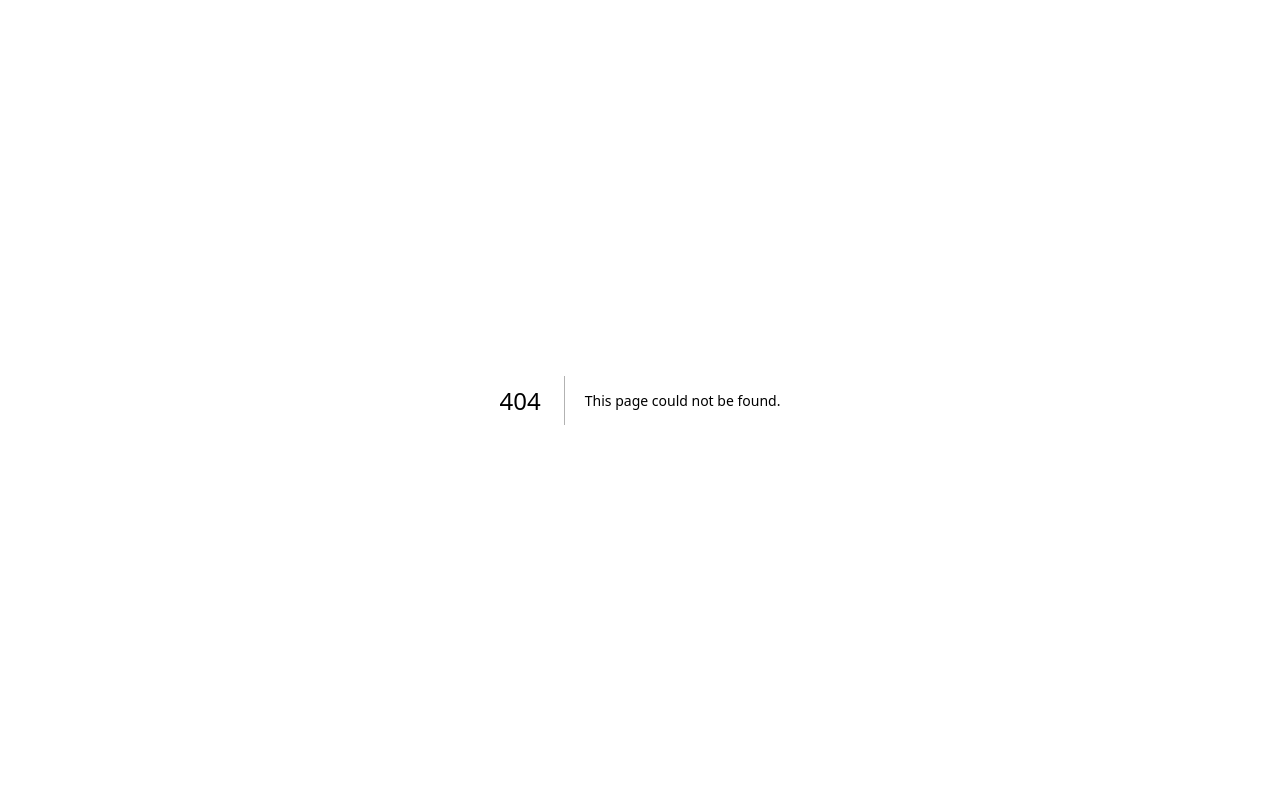
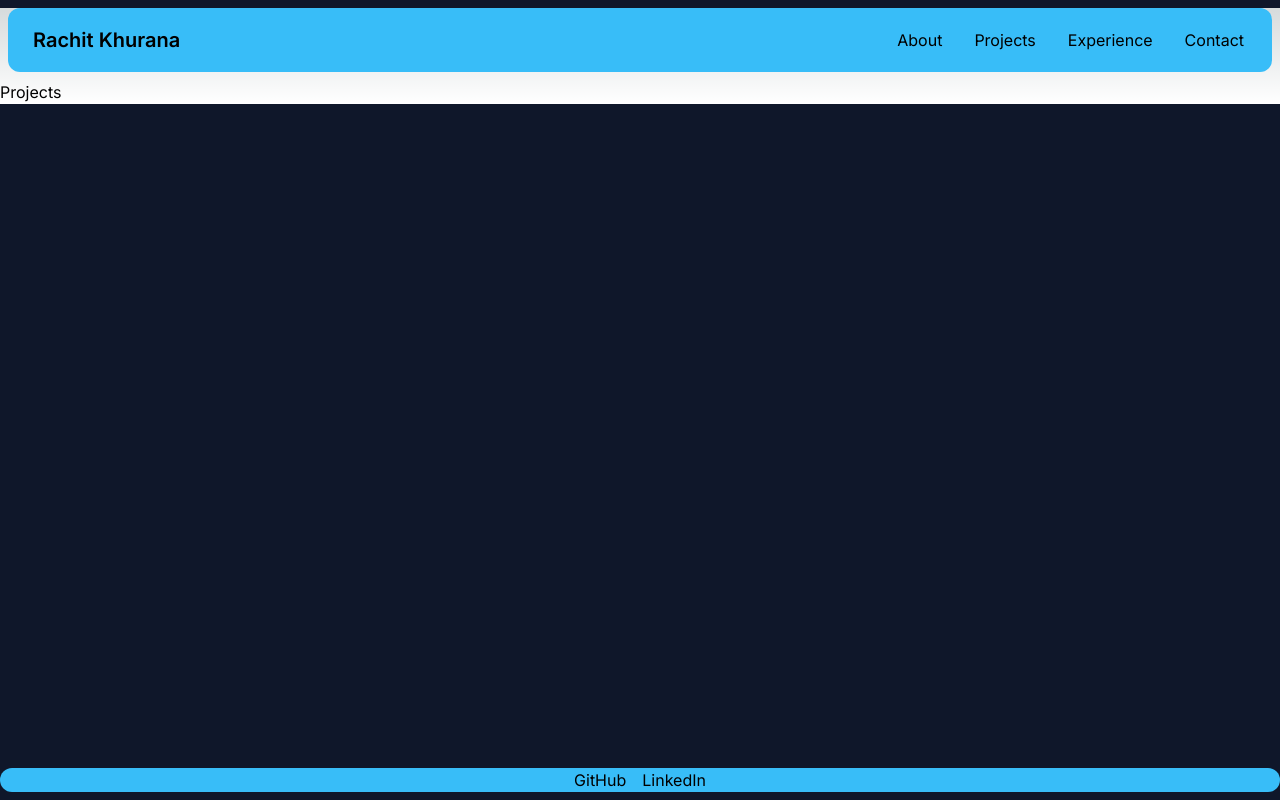
Before and after one commit to notnotrachit/notnotrachit.github.io, a Next.js app: page /projects in a window 1280 px wide. Before the commit this address had no page. Built offline with nearby package versions, Linux system fonts and the light colour scheme.

Commit message:
Base structure

```diff
--- a/app/layout.js
+++ b/app/layout.js
@@ -1,17 +1,57 @@
-import './globals.css'
-import { Inter } from 'next/font/google'
+import "./globals.css";
+import { Inter } from "next/font/google";
+import Link from "next/link";
 
-const inter = Inter({ subsets: ['latin'] })
+const inter = Inter({ subsets: ["latin"] });
 
 export const metadata = {
-  title: 'Create Next App',
-  description: 'Generated by create next app',
-}
+  title: "Rachit Khurana",
+  description: "Full Stack Developer",
+};
 
 export default function RootLayout({ children }) {
   return (
-    <html lang="en">
-      <body className={inter.className}>{children}</body>
+    <html lang="en" data-theme="night">
+      <body className={inter.className}>
+        <div className="m-2">
+          <div className="navbar bg-primary rounded-xl">
+            <div className="flex-1">
+              <Link className="btn btn-ghost normal-case text-xl" href="/">
+                Rachit Khurana
+              </Link>
+            </div>
+            <div className="flex-none">
+              <ul className="menu menu-horizontal px-1">
+                <li>
+                  <a>About</a>
+                </li>
+                <li>
+                  <Link href="/projects">Projects</Link>
+                </li>
+                <li>
+                  <a>Experience</a>
+                </li>
+                <li>
+                  <a>Contact</a>
+                </li>
+              </ul>
+            </div>
+          </div>
+        </div>
+        {children}
+        <div className="fixed mb-2 bottom-0 w-full bg-primary flex justify-center rounded-xl">
+          <div className="">
+            <ul className="flex">
+              <li className="mx-2">
+                <a>GitHub</a>
+              </li>
+              <li className="mx-2">
+                <a>LinkedIn</a>
+              </li>
+            </ul>
+          </div>
+        </div>
+      </body>
     </html>
-  )
+  );
 }
--- a/app/page.js
+++ b/app/page.js
@@ -1,113 +1,7 @@
-import Image from 'next/image'
-
 export default function Home() {
   return (
-    <main className="flex min-h-screen flex-col items-center justify-between p-24">
-      <div className="z-10 w-full max-w-5xl items-center justify-between font-mono text-sm lg:flex">
-        <p className="fixed left-0 top-0 flex w-full justify-center border-b border-gray-300 bg-gradient-to-b from-zinc-200 pb-6 pt-8 backdrop-blur-2xl dark:border-neutral-800 dark:bg-zinc-800/30 dark:from-inherit lg:static lg:w-auto  lg:rounded-xl lg:border lg:bg-gray-200 lg:p-4 lg:dark:bg-zinc-800/30">
-          Get started by editing&nbsp;
-          <code className="font-mono font-bold">app/page.js</code>
-        </p>
-        <div className="fixed bottom-0 left-0 flex h-48 w-full items-end justify-center bg-gradient-to-t from-white via-white dark:from-black dark:via-black lg:static lg:h-auto lg:w-auto lg:bg-none">
-          <a
-            className="pointer-events-none flex place-items-center gap-2 p-8 lg:pointer-events-auto lg:p-0"
-            href="https://vercel.com?utm_source=create-next-app&utm_medium=appdir-template&utm_campaign=create-next-app"
-            target="_blank"
-            rel="noopener noreferrer"
-          >
-            By{' '}
-            <Image
-              src="/vercel.svg"
-              alt="Vercel Logo"
-              className="dark:invert"
-              width={100}
-              height={24}
-              priority
-            />
-          </a>
-        </div>
-      </div>
-
-      <div className="relative flex place-items-center before:absolute before:h-[300px] before:w-[480px] before:-translate-x-1/2 before:rounded-full before:bg-gradient-radial before:from-white before:to-transparent before:blur-2xl before:content-[''] after:absolute after:-z-20 after:h-[180px] after:w-[240px] after:translate-x-1/3 after:bg-gradient-conic after:from-sky-200 after:via-blue-200 after:blur-2xl after:content-[''] before:dark:bg-gradient-to-br before:dark:from-transparent before:dark:to-blue-700 before:dark:opacity-10 after:dark:from-sky-900 after:dark:via-[#0141ff] after:dark:opacity-40 before:lg:h-[360px]">
-        <Image
-          className="relative dark:drop-shadow-[0_0_0.3rem_#ffffff70] dark:invert"
-          src="/next.svg"
-          alt="Next.js Logo"
-          width={180}
-          height={37}
-          priority
-        />
-      </div>
-
-      <div className="mb-32 grid text-center lg:mb-0 lg:grid-cols-4 lg:text-left">
-        <a
-          href="https://nextjs.org/docs?utm_source=create-next-app&utm_medium=appdir-template&utm_campaign=create-next-app"
-          className="group rounded-lg border border-transparent px-5 py-4 transition-colors hover:border-gray-300 hover:bg-gray-100 hover:dark:border-neutral-700 hover:dark:bg-neutral-800/30"
-          target="_blank"
-          rel="noopener noreferrer"
-        >
-          <h2 className={`mb-3 text-2xl font-semibold`}>
-            Docs{' '}
-            <span className="inline-block transition-transform group-hover:translate-x-1 motion-reduce:transform-none">
-              -&gt;
-            </span>
-          </h2>
-          <p className={`m-0 max-w-[30ch] text-sm opacity-50`}>
-            Find in-depth information about Next.js features and API.
-          </p>
-        </a>
-
-        <a
-          href="https://nextjs.org/learn?utm_source=create-next-app&utm_medium=appdir-template-tw&utm_campaign=create-next-app"
-          className="group rounded-lg border border-transparent px-5 py-4 transition-colors hover:border-gray-300 hover:bg-gray-100 hover:dark:border-neutral-700 hover:dark:bg-neutral-800 hover:dark:bg-opacity-30"
-          target="_blank"
-          rel="noopener noreferrer"
-        >
-          <h2 className={`mb-3 text-2xl font-semibold`}>
-            Learn{' '}
-            <span className="inline-block transition-transform group-hover:translate-x-1 motion-reduce:transform-none">
-              -&gt;
-            </span>
-          </h2>
-          <p className={`m-0 max-w-[30ch] text-sm opacity-50`}>
-            Learn about Next.js in an interactive course with&nbsp;quizzes!
-          </p>
-        </a>
-
-        <a
-          href="https://vercel.com/templates?framework=next.js&utm_source=create-next-app&utm_medium=appdir-template&utm_campaign=create-next-app"
-          className="group rounded-lg border border-transparent px-5 py-4 transition-colors hover:border-gray-300 hover:bg-gray-100 hover:dark:border-neutral-700 hover:dark:bg-neutral-800/30"
-          target="_blank"
-          rel="noopener noreferrer"
-        >
-          <h2 className={`mb-3 text-2xl font-semibold`}>
-            Templates{' '}
-            <span className="inline-block transition-transform group-hover:translate-x-1 motion-reduce:transform-none">
-              -&gt;
-            </span>
-          </h2>
-          <p className={`m-0 max-w-[30ch] text-sm opacity-50`}>
-            Explore the Next.js 13 playground.
-          </p>
-        </a>
-
-        <a
-          href="https://vercel.com/new?utm_source=create-next-app&utm_medium=appdir-template&utm_campaign=create-next-app"
-          className="group rounded-lg border border-transparent px-5 py-4 transition-colors hover:border-gray-300 hover:bg-gray-100 hover:dark:border-neutral-700 hover:dark:bg-neutral-800/30"
-          target="_blank"
-          rel="noopener noreferrer"
-        >
-          <h2 className={`mb-3 text-2xl font-semibold`}>
-            Deploy{' '}
-            <span className="inline-block transition-transform group-hover:translate-x-1 motion-reduce:transform-none">
-              -&gt;
-            </span>
-          </h2>
-          <p className={`m-0 max-w-[30ch] text-sm opacity-50`}>
-            Instantly deploy your Next.js site to a shareable URL with Vercel.
-          </p>
-        </a>
-      </div>
+    <main>
+      <h1>Home</h1>
     </main>
   )
 }
--- /dev/null
+++ b/app/projects/page.js
@@ -0,0 +1,7 @@
+export default function Home() {
+    return (
+      <main>
+        <h1>Projects</h1>
+      </main>
+    )
+  }
--- a/package.json
+++ b/package.json
@@ -10,6 +10,7 @@
   },
   "dependencies": {
     "autoprefixer": "10.4.14",
+    "daisyui": "^2.51.6",
     "eslint": "8.41.0",
     "eslint-config-next": "13.4.3",
     "next": "13.4.3",
--- a/tailwind.config.js
+++ b/tailwind.config.js
@@ -14,5 +14,5 @@ module.exports = {
       },
     },
   },
-  plugins: [],
+  plugins: [require('daisyui')],
 }
```
Also changed, not shown: 1 other file (tests, documents, lock files or other folders).
